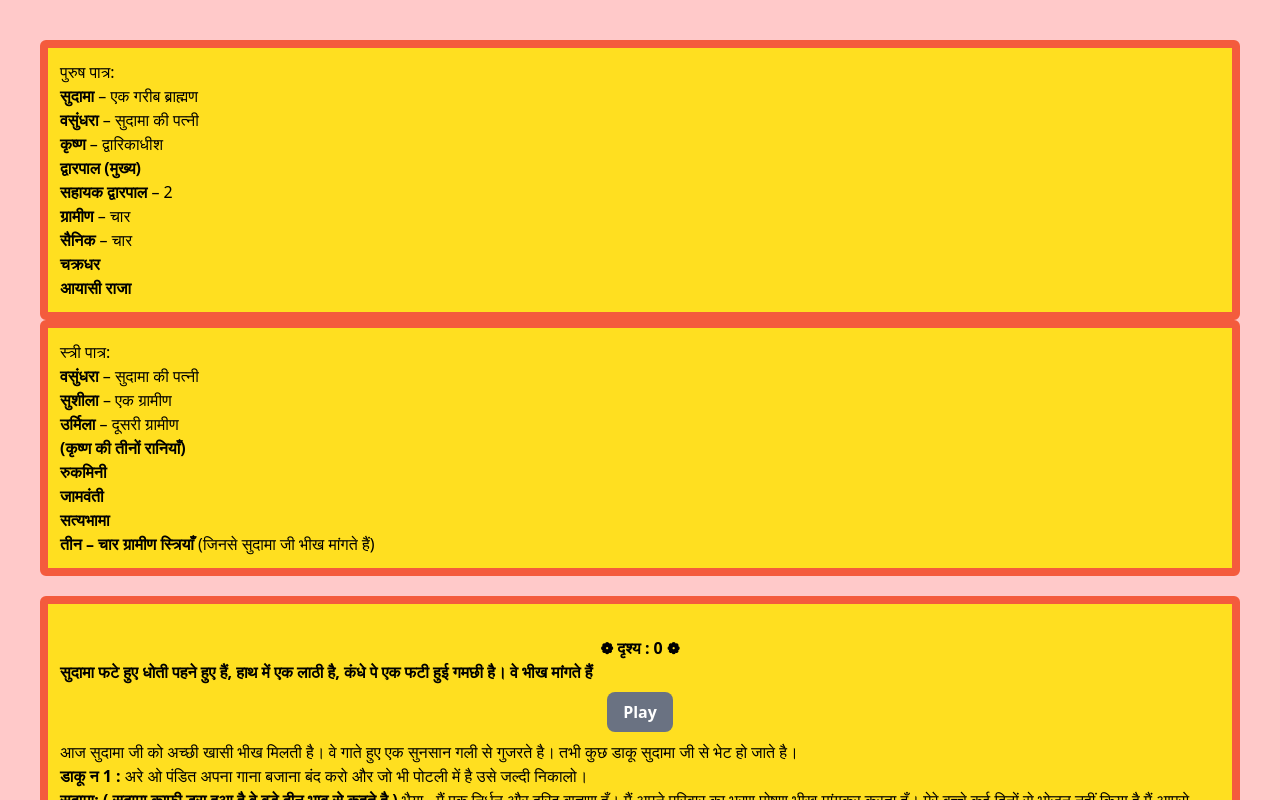
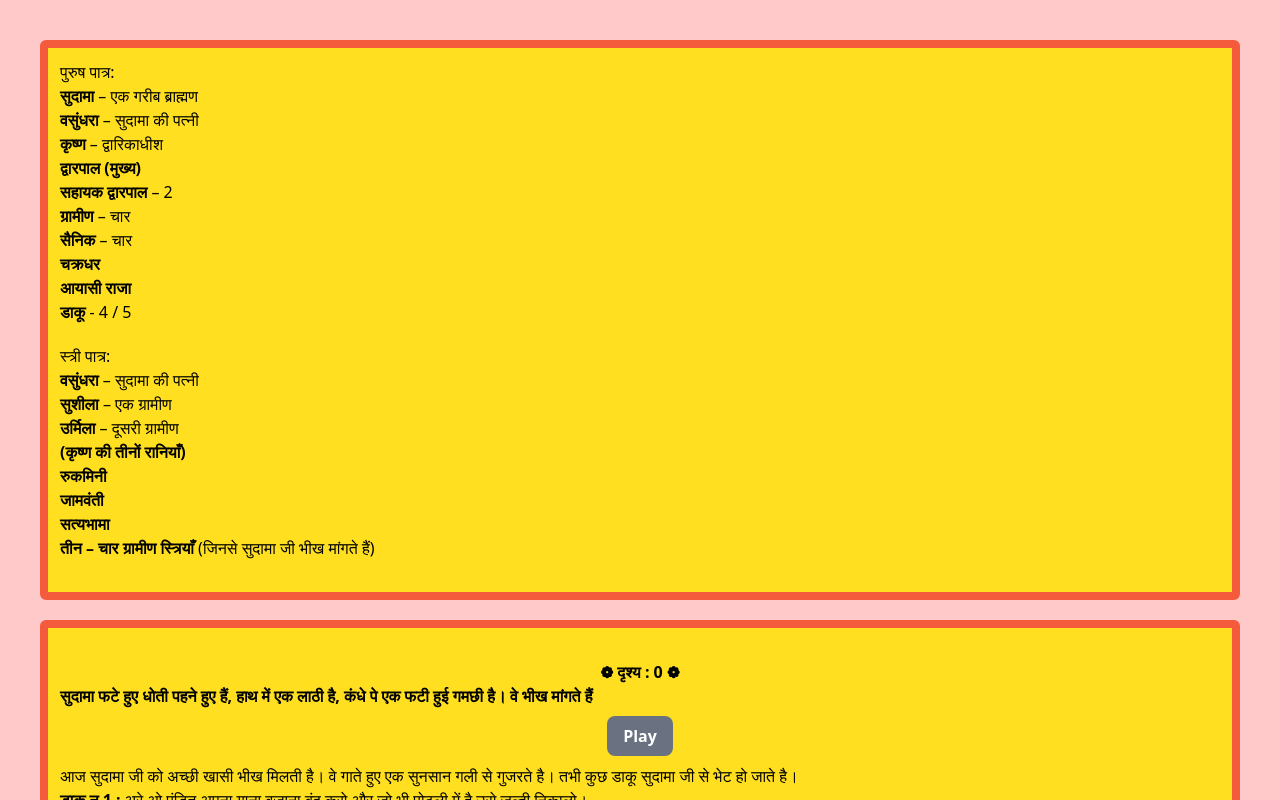
Before and after one commit to imjyotishkumar/sudama-cahritra-usingNext, a Next.js app: page / in a window 1280 px wide. Shown: the top 800 px of the page. Built offline with nearby package versions, Linux system fonts and the light colour scheme.

Commit message:
added one more song

```diff
--- a/src/app/Component/MusicPlayer.js
+++ b/src/app/Component/MusicPlayer.js
@@ -18,6 +18,7 @@ const songs = [
   { title: "Song 10", src: "/song/hath me chabal lete hi sab me dar bhao wyap.mp3" },
   { title: "Song 10", src: "/song/kanhaiya har ghadi mujhko.mp3" },
   { title: "Song 10", src: "/song/narayan namstubhayam and radhe krishna.mp3" },
+  { title: "Song 10", src: "/song/dialog1.mp3" },
 
 
 ];
@@ -55,8 +56,8 @@ const MusicPlayer = () => {
   return (
     <div className="p-10 bg-red-200">
       <h2></h2>
-
-      <div className="section bg-yellow-300 p-3 border-8 rounded-md border-[#f45b3d]">
+<div className="bg-yellow-300 p-3 border-8 rounded-md border-[#f45b3d]">
+      <div className="section ">
         <h3>पुरुष पात्र:</h3>
         <ol>
           <li><strong>सुदामा</strong> – एक गरीब ब्राह्मण</li>
@@ -68,11 +69,12 @@ const MusicPlayer = () => {
           <li><strong>सैनिक</strong> – चार</li>
           <li><strong>चक्रधर</strong></li>
           <li><strong>आयासी राजा</strong></li>
+          <li><strong> डाकू  </strong>- 4 / 5</li>
         </ol>
       </div>
 
 
-      <div class="section bg-yellow-300 p-3 border-8 rounded-md border-[#f45b3d]">
+      <div class="section mt-5 mb-5">
         <h3 >स्त्री पात्र:</h3>
         <ol>
           <li><strong>वसुंधरा</strong> – सुदामा की पत्नी</li>
@@ -84,6 +86,7 @@ const MusicPlayer = () => {
           <li><strong>सत्यभामा</strong></li>
           <li><strong>तीन – चार ग्रामीण स्त्रियाँ</strong> (जिनसे सुदामा जी भीख मांगते हैं)</li>
         </ol>
+      </div>
       </div>
       <div className="scene">
 
@@ -469,7 +472,7 @@ const MusicPlayer = () => {
             से उनका परिसर आरंभ हो जाता हैं ।</p>
           <p><strong>सुदामा :</strong> धन्यवाद ।</p>
           <p><strong>ग्रामीण 2 :</strong> द्वारिकाधीश को अपना मित्र बता रहा है । कोई पागल सा लगता है ।</p>
-          <p>(चारों ग्रामीण हँसते हैं उसपर मजाक उड़ते हैं ) सुदामा निराश होते हुए भारी मन से श्री कृष्ण के महल के पास
+          <p>(चारों ग्रामीण हँसते हैं उसपर मजाक उड़ते हैं ) <br></br> सुदामा निराश होते हुए भारी मन से श्री कृष्ण के महल के पास
             पहुंचते
             हैं । श्री कृष्ण के महल की सुंदरता देखते बनती हैं । 5-6 सैनिक और दरवाजे पे मुख्य द्वारपाल खड़े हैं )।</p>
           <p><strong>सुदामा :</strong> द्वारपाल भाई , क्या श्री द्वारिकाधीश का महल यही हैं?</p>
@@ -567,7 +570,7 @@ const MusicPlayer = () => {
           <p><strong>श्री कृष्ण :</strong> (आश्चर्य से) आ.... हमारा परम मित्र ! कौन है वो ? कहाँ से आया है ? क्या नाम है
             उसका ?</p>
           <p>Music (शीश पगा न ............ )</p>
-          <div className="flex items-center justify-center mt-2 mb-2 ">
+          <div className="flex flex-col items-center justify-center mt-2 mb-2 ">
               <button
                 onClick={() => playSong(7)}
                 className={`px-4 py-2 rounded-lg text-white ${currentSong === 7 && isPlaying ? "bg-red-500" : "bg-gray-500"
@@ -580,6 +583,20 @@ const MusicPlayer = () => {
                 }
 
               </button>
+             <div className="mt-5 mb-5">
+              <button
+                onClick={() => playSong(15)}
+                className={`px-4 py-2 rounded-lg text-white ${currentSong === 15 && isPlaying ? "bg-red-500" : "bg-gray-500"
+                  } hover:bg-green-600`}
+              >
+                {
+                  currentSong === 15 && isPlaying ? <span className="font-bold">Pause</span> :
+                    <span className="font-bold">Play</span>
+
+                }
+
+              </button>
+              </div>
             </div>
 
           <p>(श्री कृष्ण सुदामा का नाम सुनते ही भावुक हो जाते हैं। वह अपने मित्र से मिलने के लिए व्याकुल हो जाते हैं।)</p>
```
Also changed, not shown: 1 other file (tests, documents, lock files or other folders).
